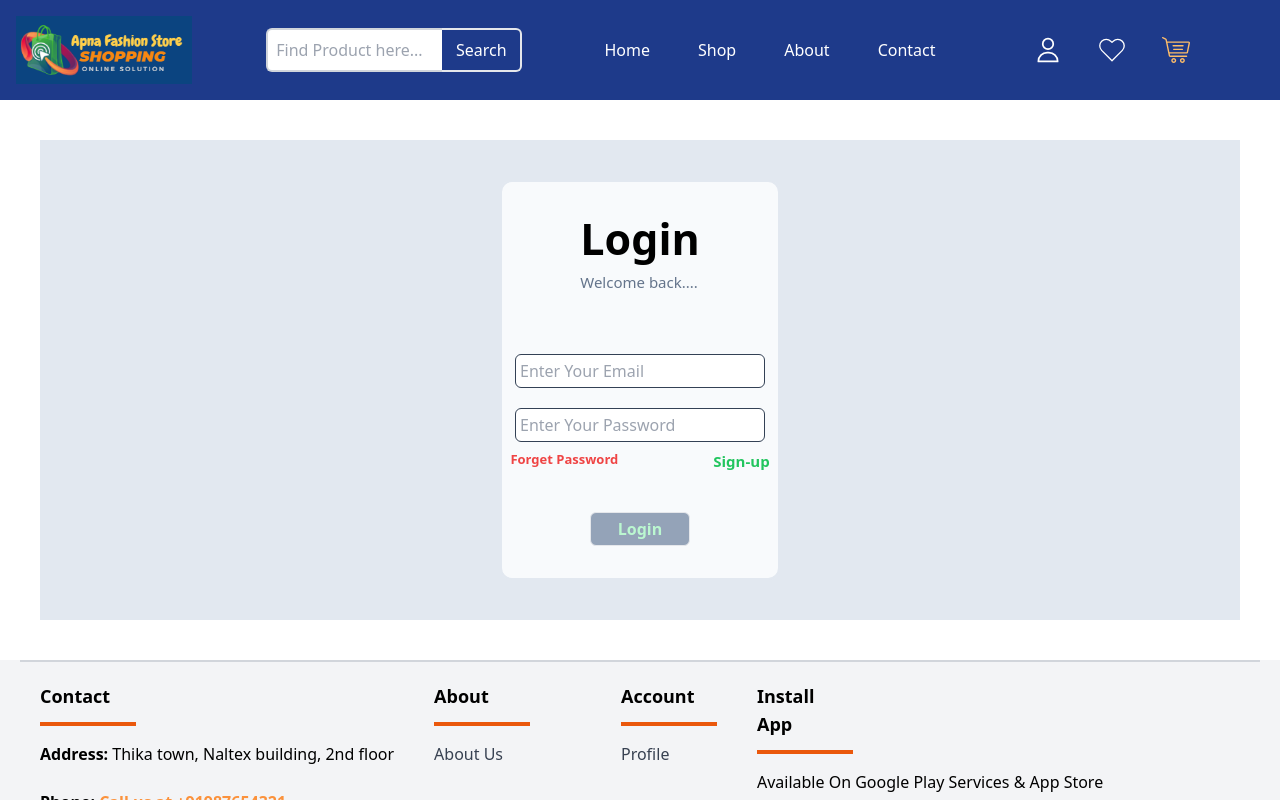
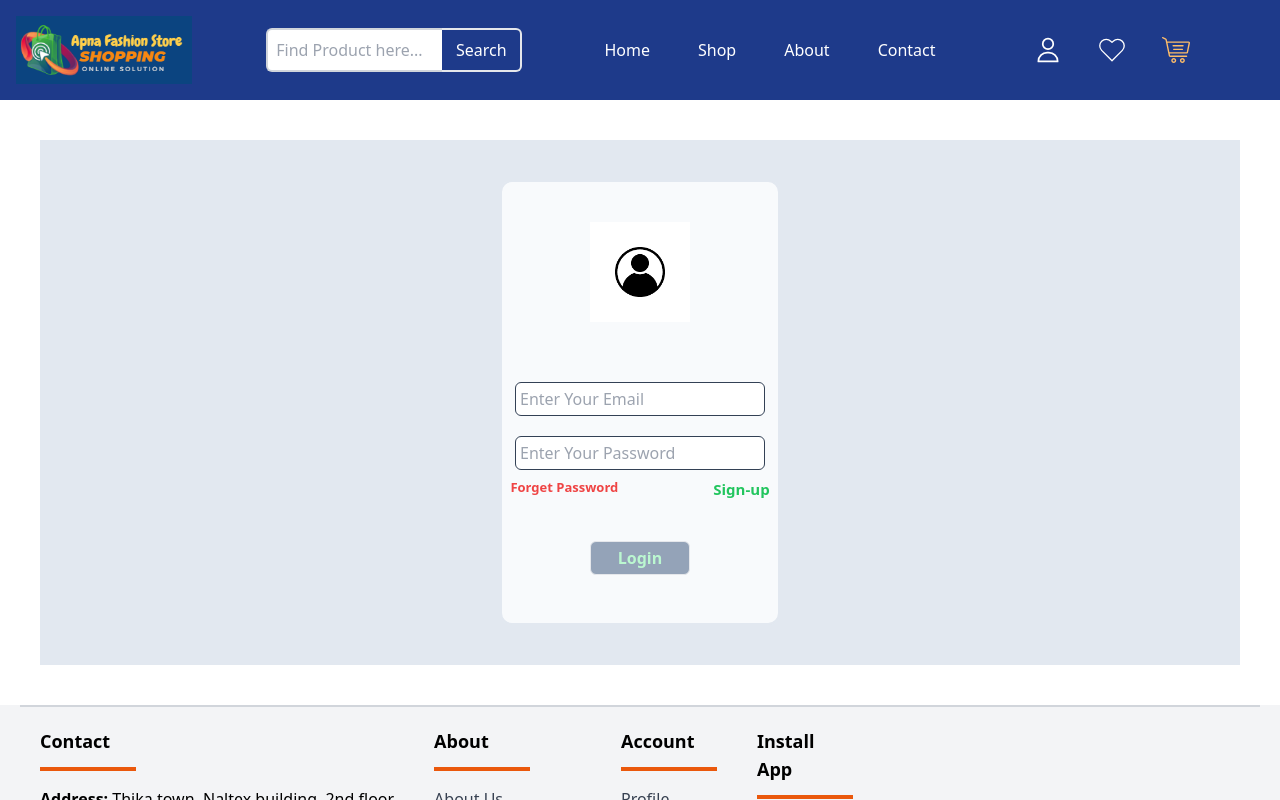
Before and after one commit to shubhanshurav/e-Shopping-store, a React (Create React App) app: page /Login in a window 1280 px wide. Shown: the top 800 px of the page. Built offline with nearby package versions, Linux system fonts and the light colour scheme.

Commit message:
something something

```diff
--- a/src/components/Login.js
+++ b/src/components/Login.js
@@ -5,11 +5,11 @@ const Login = () => {
   return (
 <div className='m-10 bg-slate-200 p-10 '>
 
-  <form action="" className='flex  flex-col  bg-slate-50 m-auto  place-content-center rounded-xl  items-center w-[25%] h-[50vh] border-slate-200
+  <form action="" className='flex  flex-col  bg-slate-50 m-auto  place-content-center rounded-xl  items-center w-[25%]  border-slate-200
   border-2  '>
 
-<div className='m-10'><h1 className='text-[43px]  text-black font-semibold '>Login</h1>
-<p className='text-[15px] text-slate-500 font-thin' >Welcome back....</p>
+<div className='m-10'><img  src='./assets/Login img.jpg' className='text-[43px]  text-black font-semibold w-[100px] ' alt="logo"/>
+{/* <p className='text-[15px] text-slate-500 font-thin' >Welcome back....</p> */}
 </div >
 
 
```
Also changed, not shown: public/assets/Login img.jpg (added).
